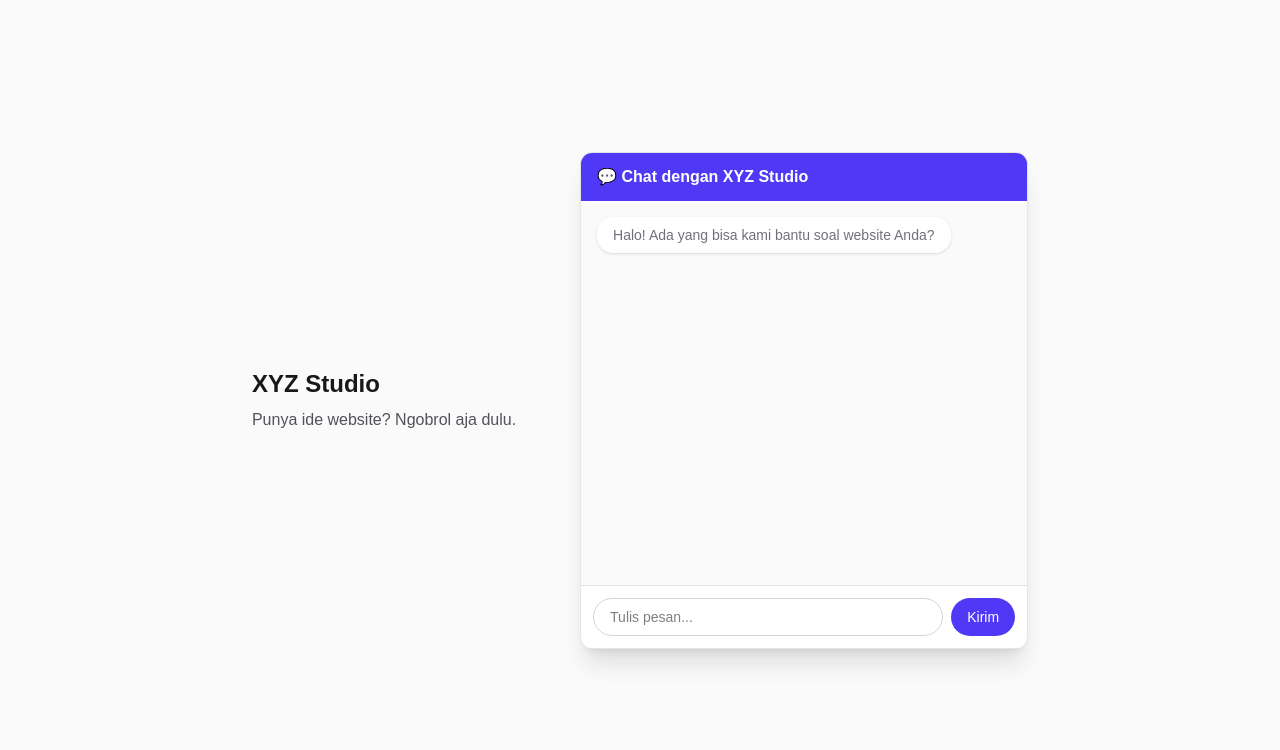
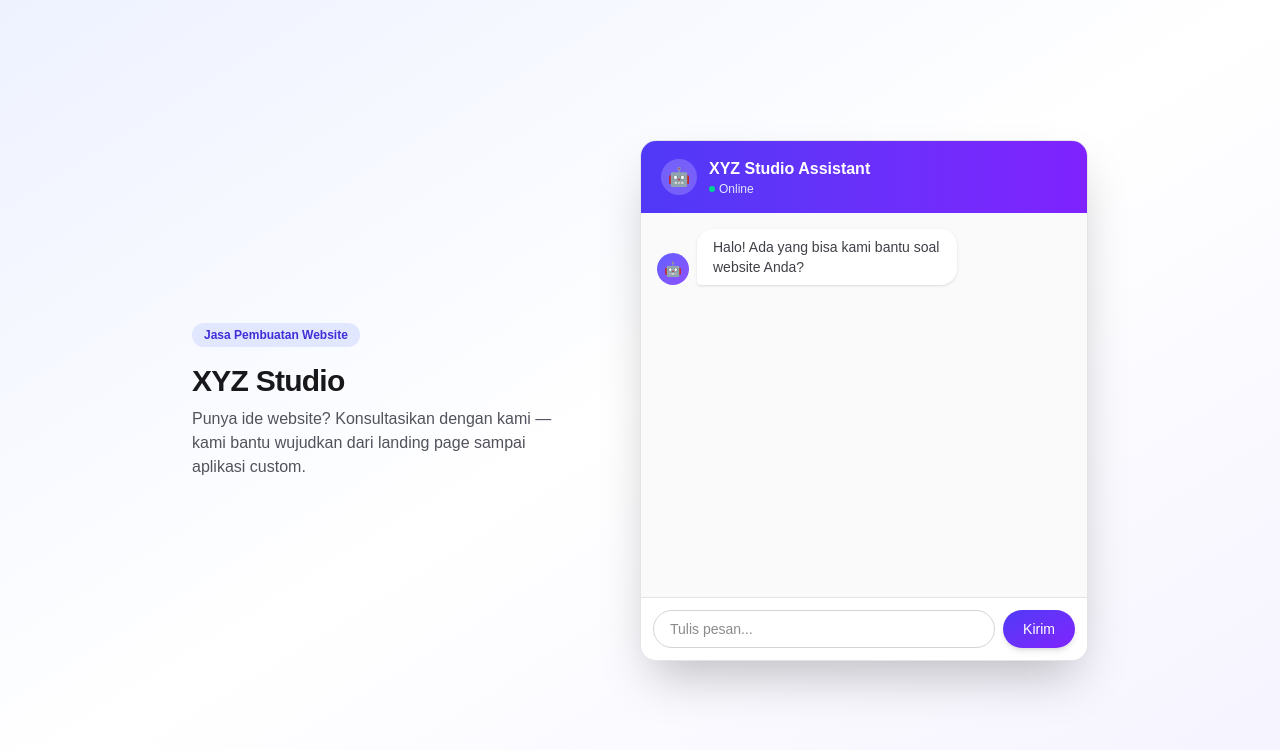
Before and after one commit to Wendyauran/ai-sales-agent-langgraph, a Next.js app in the folder frontend/: page / in a window 1280 px wide. Shown: the top 750 px of the page. Built offline with nearby package versions, Linux system fonts and the light colour scheme.

Commit message:
style(frontend): polish landing page and chat widget visual design

```diff
--- a/frontend/app/page.tsx
+++ b/frontend/app/page.tsx
@@ -2,10 +2,15 @@ import ChatWidget from "@/components/ChatWidget";
 
 export default function Home() {
   return (
-    <div className="flex min-h-screen flex-col items-center justify-center gap-10 bg-zinc-50 px-4 py-12 md:flex-row md:gap-16">
+    <div className="flex min-h-screen flex-col items-center justify-center gap-10 bg-linear-to-br from-indigo-50 via-white to-violet-50 px-4 py-12 md:flex-row md:gap-16">
       <div className="max-w-sm text-center md:text-left">
-        <h1 className="text-2xl font-bold text-zinc-900">XYZ Studio</h1>
-        <p className="mt-2 text-zinc-600">Punya ide website? Ngobrol aja dulu.</p>
+        <span className="inline-block rounded-full bg-indigo-100 px-3 py-1 text-xs font-semibold text-indigo-700">
+          Jasa Pembuatan Website
+        </span>
+        <h1 className="mt-4 text-3xl font-bold tracking-tight text-zinc-900">XYZ Studio</h1>
+        <p className="mt-2 text-zinc-600">
+          Punya ide website? Konsultasikan dengan kami — kami bantu wujudkan dari landing page sampai aplikasi custom.
+        </p>
       </div>
 
       <ChatWidget />
--- a/frontend/components/ChatWidget.tsx
+++ b/frontend/components/ChatWidget.tsx
@@ -53,32 +53,68 @@ export default function ChatWidget() {
     }
 
   return (
-        <div className="flex w-full max-w-md flex-col overflow-hidden rounded-xl border border-zinc-200 bg-white shadow-xl">
-        <div className="bg-indigo-600 px-4 py-3 font-semibold text-white">
-            💬 Chat dengan XYZ Studio
+    <div className="flex w-full max-w-md flex-col overflow-hidden rounded-2xl border border-zinc-200 bg-white shadow-2xl">
+      <div className="flex items-center gap-3 bg-linear-to-r from-indigo-600 to-violet-600 px-5 py-4">
+        <div className="flex h-9 w-9 items-center justify-center rounded-full bg-white/20 text-lg">
+          🤖
+        </div>
+        <div>
+          <div className="font-semibold text-white">XYZ Studio Assistant</div>
+          <div className="flex items-center gap-1 text-xs text-indigo-100">
+            <span className="h-1.5 w-1.5 rounded-full bg-emerald-400"></span>
+            Online
+          </div>
+        </div>
       </div>
 
-        <div className="flex h-96 flex-col gap-3 overflow-y-auto bg-zinc-50 p-4">
+      <div className="flex h-96 flex-col gap-4 overflow-y-auto bg-zinc-50 p-4">
         {messages.length === 0 && (
-            <div className="self-start rounded-2xl bg-white px-4 py-2 text-sm text-zinc-500 shadow-sm">
+          <div className="flex items-end gap-2 self-start">
+            <div className="flex h-8 w-8 shrink-0 items-center justify-center rounded-full bg-linear-to-br from-indigo-500 to-violet-500 text-sm text-white">
+              🤖
+            </div>
+            <div className="max-w-65 rounded-2xl rounded-bl-sm bg-white px-4 py-2 text-sm text-zinc-700 shadow-sm">
               Halo! Ada yang bisa kami bantu soal website Anda?
             </div>
+          </div>
         )}
+
         {messages.map((message, index) => (
           <div
             key={index}
             className={
               message.role === "user"
-                    ? "self-end rounded-2xl bg-indigo-600 px-4 py-2 text-sm text-white"
-                    : "self-start rounded-2xl bg-white px-4 py-2 text-sm text-zinc-800 shadow-sm"
+                ? "flex items-end justify-end gap-2 self-end"
+                : "flex items-end gap-2 self-start"
+            }
+          >
+            {message.role === "assistant" && (
+              <div className="flex h-8 w-8 shrink-0 items-center justify-center rounded-full bg-linear-to-br from-indigo-500 to-violet-500 text-sm text-white">
+                🤖
+              </div>
+            )}
+            <div
+                className={
+                    message.role === "user"
+                    ? "max-w-65 min-w-0 wrap-break-word rounded-2xl rounded-br-sm bg-linear-to-br from-indigo-600 to-violet-600 px-4 py-2 text-sm text-white shadow-sm"
+                    : "max-w-65 min-w-0 wrap-break-word rounded-2xl rounded-bl-sm bg-white px-4 py-2 text-sm text-zinc-800 shadow-sm"
                 }
             >
               {message.content}
             </div>
+          </div>
         ))}
+
         {isLoading && (
-            <div className="self-start rounded-2xl bg-white px-4 py-2 text-sm text-zinc-400 shadow-sm">
-                Mengetik...
+          <div className="flex items-end gap-2 self-start">
+            <div className="flex h-8 w-8 shrink-0 items-center justify-center rounded-full bg-linear-to-br from-indigo-500 to-violet-500 text-sm text-white">
+              🤖
+            </div>
+            <div className="flex items-center gap-1 rounded-2xl rounded-bl-sm bg-white px-4 py-3 shadow-sm">
+              <span className="h-2 w-2 animate-bounce rounded-full bg-zinc-400 [animation-delay:-0.3s]"></span>
+              <span className="h-2 w-2 animate-bounce rounded-full bg-zinc-400 [animation-delay:-0.15s]"></span>
+              <span className="h-2 w-2 animate-bounce rounded-full bg-zinc-400"></span>
+            </div>
           </div>
         )}
       </div>
@@ -90,13 +126,13 @@ export default function ChatWidget() {
           onChange={(event) => setInput(event.target.value)}
           onKeyDown={handleKeyDown}
           placeholder="Tulis pesan..."
-            className="flex-1 rounded-full border border-zinc-300 px-4 py-2 text-sm text-black focus:border-indigo-500 focus:outline-none"
+          className="flex-1 rounded-full border border-zinc-300 px-4 py-2 text-sm text-zinc-900 focus:border-indigo-500 focus:outline-none focus:ring-2 focus:ring-indigo-100"
           disabled={isLoading}
         />
         <button
           onClick={sendMessage}
           disabled={isLoading}
-            className="rounded-full bg-indigo-600 px-4 py-2 text-sm font-medium text-white transition hover:bg-indigo-700 disabled:opacity-50"
+          className="rounded-full bg-linear-to-br from-indigo-600 to-violet-600 px-5 py-2 text-sm font-medium text-white shadow-md transition hover:shadow-lg disabled:opacity-50"
         >
           Kirim
         </button>
```
Lines whose indentation alone changed are shown as unchanged.
